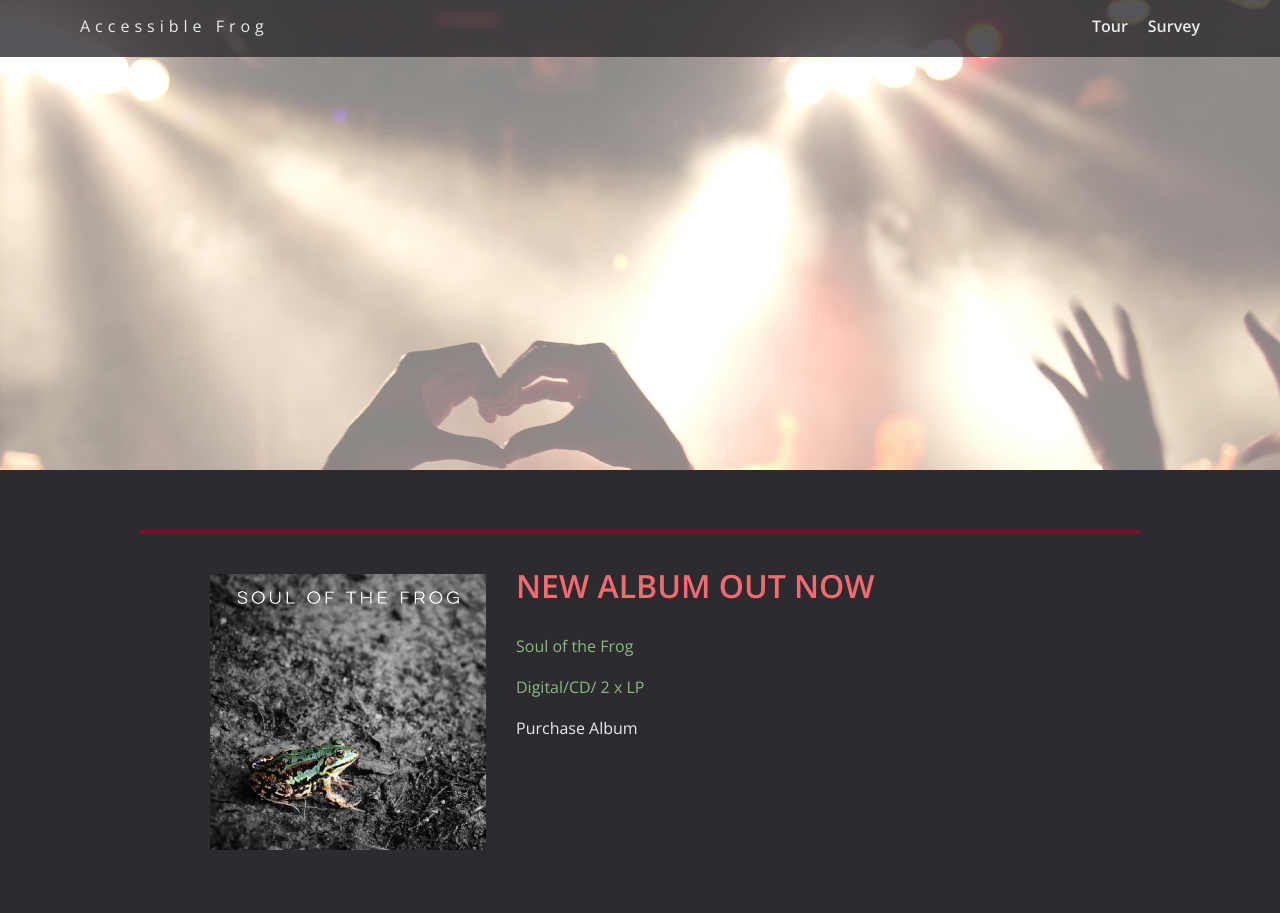
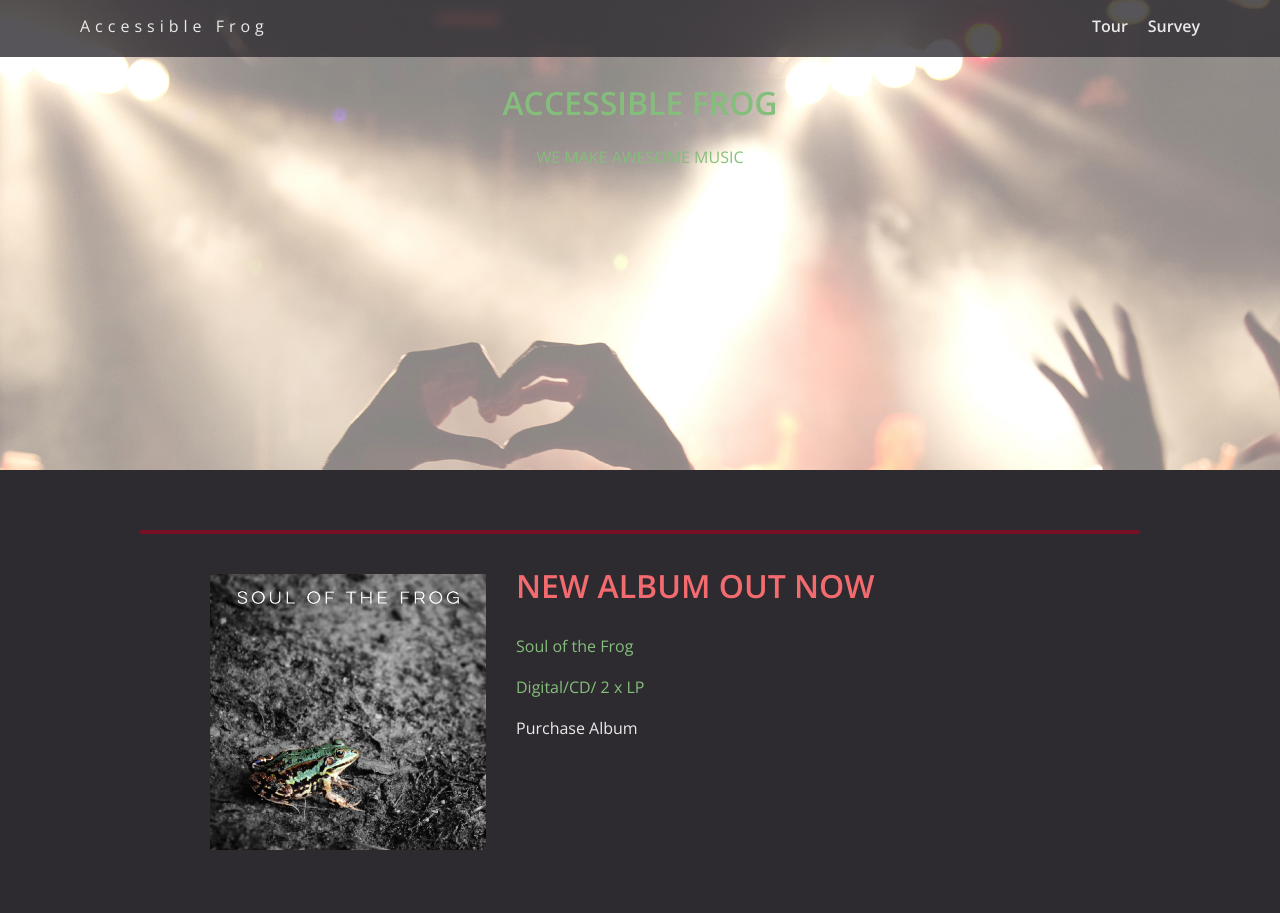
Before and after one commit to Stjarnan/Accessibilit--refactor, a plain HTML site: page index.html in a window 1280 px wide. Shown: the top 913 px of the page. Drawn offline with nearby package versions, Linux system fonts and the light colour scheme.

Commit message:
Added bannertext
Added bannertext as html instead of being part of the image to improve
accessibility with screen readers

```diff
--- a/index.html
+++ b/index.html
@@ -18,7 +18,8 @@
     </div>
 
     <header>
-
+    <h1 class="bannerspan1">ACCESSIBLE FROG</h1>
+    <span class="bannerspan2">WE MAKE AWESOME MUSIC</span>
     </header>
 
     <main>
```
